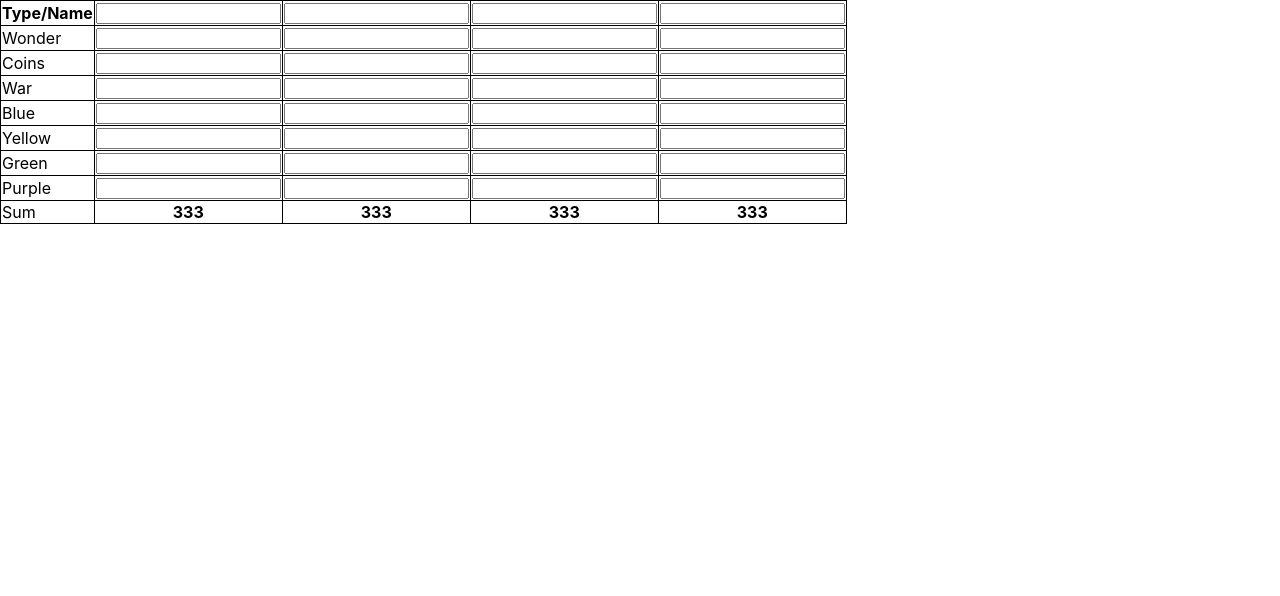
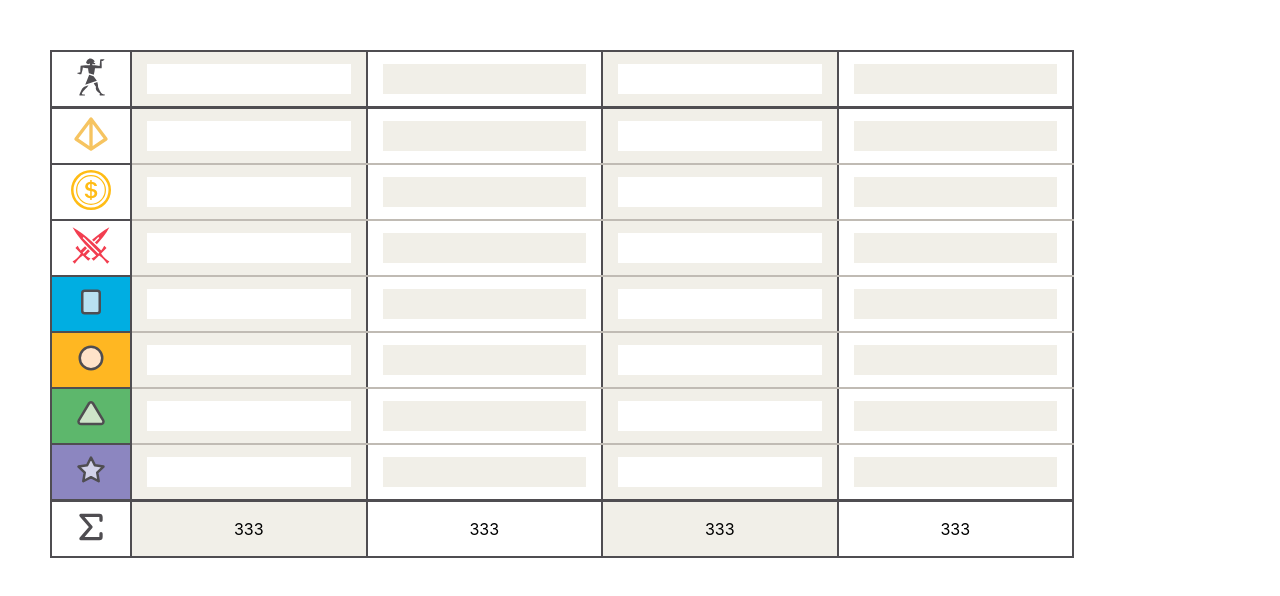
Before and after one commit to valerier2000/7-wonders, a React (Create React App) app: page / in a window 1280 px wide. Shown: the top 596 px of the page. Built offline with nearby package versions, Linux system fonts and the light colour scheme.

Commit message:
Make table pretty

```diff
--- /dev/null
+++ b/src/components/CustomTable/CustomTable.css
@@ -0,0 +1,83 @@
+* {
+  margin: 0;
+  padding: 0;
+  box-sizing: border-box;
+}
+
+table {
+  margin: 50px;
+  width: 80%;
+  border-collapse: collapse;
+}
+
+table th,
+table td {
+  height: 56px;
+  padding: 5px 15px;
+  text-align: center;
+  border: 2px solid #4f4d51;
+}
+
+table td:nth-child(1) {
+  width: 80px;
+}
+
+table tbody td:not(:nth-child(1)) {
+  border-bottom: 2px solid #c0bbb4;
+}
+
+table td:nth-child(even),
+table thead th:nth-child(even) {
+  background-color: #f1efe8;
+}
+
+table tbody tr:last-of-type,
+table thead th {
+  border-bottom: 3px solid #4f4d51;
+}
+
+table input {
+  width: 100%;
+  box-sizing: border-box;
+  text-align: center;
+  border: 0px;
+  height: 30px;
+  font-size: 24px;
+}
+
+table td:nth-child(even) input,
+table thead th:nth-child(even) input {
+  background-color: #fff;
+}
+
+table td:nth-child(odd) input,
+table thead th:nth-child(odd) input {
+  background-color: #f1efe8;
+}
+
+input::-webkit-outer-spin-button,
+input::-webkit-inner-spin-button {
+  -webkit-appearance: none;
+  margin: 0;
+}
+
+/* Firefox */
+input[type="number"] {
+  -moz-appearance: textfield;
+}
+
+/* input {
+  border-top-style: hidden;
+  border-right-style: hidden;
+  border-left-style: hidden;
+  border-bottom-style: groove;
+  background-color: #eee;
+} */
+
+/* input:focus{
+    outline: none;
+} */
+
+.blue {
+  fill: #b6e3f3;
+}
--- a/src/components/CustomTable/CustomTable.js
+++ b/src/components/CustomTable/CustomTable.js
@@ -1,25 +1,45 @@
 import React from "react";
 import WonderHeader from "./WonderHeader";
 import WonderFooter from "./WonderFooter";
+import "./CustomTable.css";
+import { BiPyramid } from "react-icons/bi";
+import { BsCoin } from "react-icons/bs";
+import { GiCrossedSwords } from "react-icons/gi";
+import { TbRectangleVertical } from "react-icons/tb";
+import { TbCircle } from "react-icons/tb";
+import { TbTriangle } from "react-icons/tb";
+import { TbStar } from "react-icons/tb";
 
-function CustomTable() {
+function CustomTable(props) {
   const numberOfPlayers = 4;
 
   const categories = [
-    "Wonder",
-    "Coins",
-    "War",
-    "Blue",
-    "Yellow",
-    "Green",
-    "Purple",
+    <BiPyramid size={40} color="#F6C461" />,
+    <BsCoin size={40} color="#FFBC15" />,
+    <GiCrossedSwords size={40} color="#F23E50" />,
+    <TbRectangleVertical
+      size={30}
+      color="#4f4d51"
+      bgColor="#00aee2"
+      fill="#B9E1F1"
+    />,
+    <TbCircle size={30} color="#4f4d51" bgColor="#FFB722" fill="#FFE3C9" />,
+    <TbTriangle size={30} color="#4f4d51" bgColor="#5DB76C" fill="#CEE4C9" />,
+    <TbStar size={30} color="#4f4d51" bgColor="#8C86C0" fill="#D2D2E9" />,
   ];
 
   function makeBody() {
     const rows = categories.map((category) => {
       return (
         <tr>
-          <td>{category}</td>
+          <td
+            style={{
+              backgroundColor: category.props.bgColor,
+              fill: category.props.fill,
+            }}
+          >
+            {category}
+          </td>
           {makePointFields()}
         </tr>
       );
@@ -33,7 +53,7 @@ function CustomTable() {
     for (let i = 0; i < numberOfPlayers; i++) {
       const item = (
         <td>
-          <input type="text" name="" id="" />
+          <input type="number" />
         </td>
       );
       pointFields.push(item);
--- a/src/components/CustomTable/WonderFooter.js
+++ b/src/components/CustomTable/WonderFooter.js
@@ -1,11 +1,12 @@
 import React from "react";
+import { TbSum } from "react-icons/tb";
 
 function WonderFooter(props) {
   function makeResultLabels() {
     const resultLabels = [];
 
     for (let i = 0; i < props.numberOfPlayers; i++) {
-      const item = <th>333</th>;
+      const item = <td>333</td>;
       resultLabels.push(item);
     }
     return resultLabels;
@@ -14,7 +15,9 @@ function WonderFooter(props) {
   return (
     <tfoot>
       <tr>
-        <td>Sum</td>
+        <td>
+          <TbSum size={40} color="#4f4d51" />
+        </td>
         {makeResultLabels()}
       </tr>
     </tfoot>
--- a/src/components/CustomTable/WonderHeader.js
+++ b/src/components/CustomTable/WonderHeader.js
@@ -1,4 +1,5 @@
 import React from "react";
+import { GiEgyptianWalk } from "react-icons/gi";
 
 function WonderHeader(props) {
   function makePlayerNames() {
@@ -18,7 +19,9 @@ function WonderHeader(props) {
   return (
     <thead>
       <tr>
-        <th>Type/Name</th>
+        <th>
+          <GiEgyptianWalk size={40} color="#4f4d51" />
+        </th>
         {makePlayerNames()}
       </tr>
     </thead>
```
